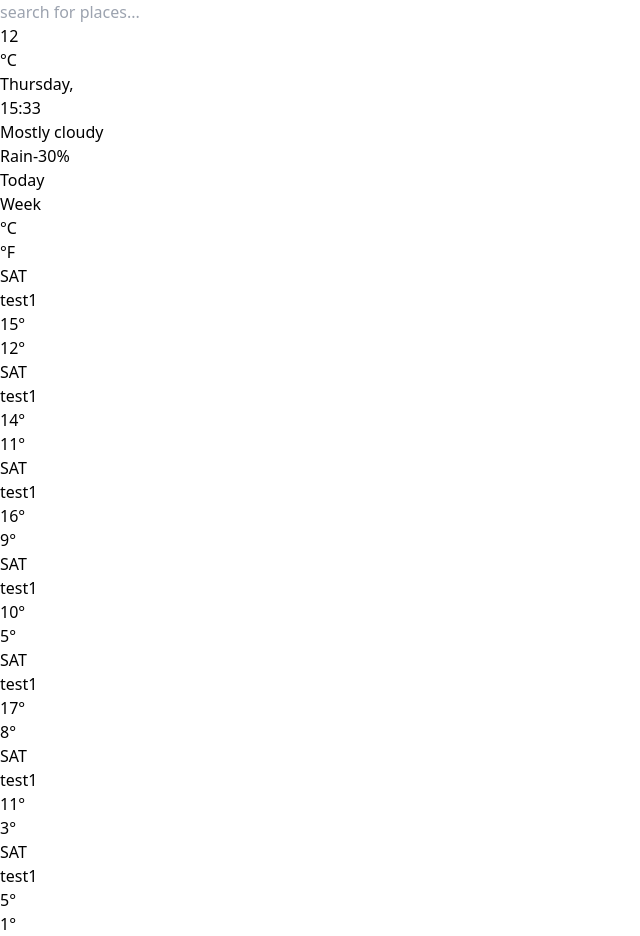
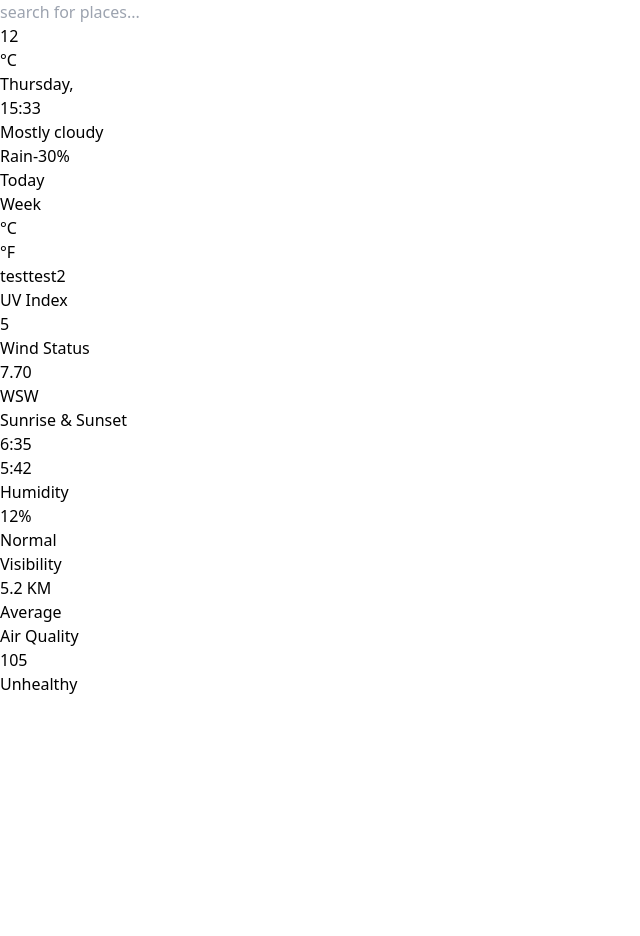
Before and after one commit to Elahehkeykhosravi/elaheh-proj, a React (Vite) app: page / in a window 1280 px wide. Shown: the whole page, without its empty margins (0-640 px from the left). After the commit the page ends 800 px from the top, so only its background shows below. Built offline with nearby package versions, Linux system fonts and the light colour scheme.

Commit message:
comming work done so far

```diff
--- a/package.json
+++ b/package.json
@@ -12,7 +12,9 @@
   "dependencies": {
     "@headlessui/react": "^1.7.18",
     "react": "^18.2.0",
-    "react-dom": "^18.2.0"
+    "react-dom": "^18.2.0",
+    "react-icons": "^5.2.1",
+    "react-router-dom": "^6.23.1"
   },
   "devDependencies": {
     "@types/react": "^18.2.66",
--- a/src/components/Mainpage.jsx
+++ b/src/components/Mainpage.jsx
@@ -1,18 +1,46 @@
-import React from 'react'
+import React, { useState } from 'react'
+
+
+
+
 
 const Mainpage = () => {
 
+    // let daysOfTheWeek = [];
 
-    const daysOfTheWeek = [
-        { day: "SAT", LowT: 12, HighT: 15, Text: 'test1' },
-        { day: "SAT", LowT: 11, HighT: 14, Text: 'test1' },
-        { day: "SAT", LowT: 9, HighT: 16, Text: 'test1' },
-        { day: "SAT", LowT: 5, HighT: 10, Text: 'test1' },
-        { day: "SAT", LowT: 8, HighT: 17, Text: 'test1' },
-        { day: "SAT", LowT: 3, HighT: 11, Text: 'test1' },
-        { day: "SAT", LowT: 1, HighT: 5, Text: 'test1' }
+    const [daysOfTheWeek, setDaysOfWeekNow] = useState([]);
+    const [highlights, setHilightsNow] = useState( [
+        { title: "UV Index", comment: "", payload: ["5"] },
+        { title: "Wind Status", comment: "WSW", payload: ["7.70"] },
+        { title: "Sunrise & Sunset", comment: "", payload: ["6:35", "5:42"] },
+        { title: "Humidity", comment: "Normal", payload: ["12%"] },
+        { title: "Visibility", comment: "Average", payload: ["5.2 KM"] },
+        { title: "Air Quality", comment: "Unhealthy", payload: ["105"] },
+    ]  );
 
-    ]
+
+
+
+    const eraseDaysOfWeek = () => {
+        setDaysOfWeekNow([])
+    }
+
+    const setDaysOfWeek = () => {
+        setDaysOfWeekNow(
+            [
+                { day: "Sun", LowT: 12, HighT: 15, Text: 'test1' },
+                { day: "Mon", LowT: 11, HighT: 14, Text: 'test1' },
+                { day: "Tue", LowT: 9, HighT: 16, Text: 'test1' },
+                { day: "Wed", LowT: 5, HighT: 10, Text: 'test1' },
+                { day: "Thu", LowT: 8, HighT: 17, Text: 'test1' },
+                { day: "Fri", LowT: 3, HighT: 11, Text: 'test1' },
+                { day: "Sat", LowT: 1, HighT: 5, Text: 'test1' }
+
+            ]
+        )
+    }
+
+
 
     return (
         <>
@@ -52,21 +80,25 @@ const Mainpage = () => {
                 </div>
 
                 <div className="border-2 border-green-500 p-6 grow">
+                    <button className="bg-black text-white font-bold m-1 p-1" onClick={eraseDaysOfWeek}>test</button>
+                    <button className="bg-black text-white font-bold m-1 p-1" onClick={setDaysOfWeek}>test2</button>
 
                     <div className="border-2 border-black px-0 py-0 h-full grid grid-cols-3 gap-16 grid-rows-2">
-                        <div className="border-2 border-red-500 p-2"></div>
-                        <div className="border-2 border-red-500 p-2"></div>
-                        <div className="border-2 border-red-500 p-2"></div>
-                    </div>
-                </div>
-            </div>
 
 
+                        {highlights.map((highlight) => (
+                            <div className="border-2 border-red-500 rounded-lg bg-white shadow-lg p-4 relative flex flex-col">
+                                <p className="border-b-2 border-blue-500 text-lg text-gray-400 text-semibold flex-none">{highlight.title}</p>
+                                {highlight.payload.map((data) => (
+                                    <p className='text-3xl tracking-tight leading-tight flex-grow'>{data}</p>
+                                ))}
+                                <p className='border-t-2 border-blue-500 text-lg text-black text-bold flex-grow' >{highlight.comment}</p>
 
+                            </div>
 
-
-
-        </>
+                        )
+                        )}
+                    </div>
 
 
 
@@ -74,7 +106,15 @@ const Mainpage = () => {
 
 
 
+
+
+
+                </div>
+            </div>
+
+        </>
     )
 
 }
+
 export default Mainpage
--- /dev/null
+++ b/src/components/login.jsx
@@ -0,0 +1,98 @@
+import React from 'react'
+
+const login = () => {
+  return (
+    <>
+    <h2 className="text-3xl font-bold mb-4">Login</h2>
+        <form className="max-w-sm">
+          <div className="mb-4">
+            <label className="block text-gray-700 text-sm font-bold mb-2" htmlFor="username">
+              Username
+            </label>
+            <input
+              className="shadow appearance-none border rounded w-full py-2 px-3 text-gray-700 leading-tight focus:outline-none focus:shadow-outline"
+              id="username"
+              type="text"
+              placeholder="Username"
+            />
+          </div>
+          <div className="mb-6">
+            <label className="block text-gray-700 text-sm font-bold mb-2" htmlFor="password">
+              Password
+            </label>
+            <input
+              className="shadow appearance-none border rounded w-full py-2 px-3 text-gray-700 mb-3 leading-tight focus:outline-none focus:shadow-outline"
+              id="password"
+              type="password"
+              placeholder="Password"
+            />
+          </div>
+          <div className="flex items-center justify-between">
+            <button
+              className="bg-blue-500 hover:bg-blue-700 text-white font-bold py-2 px-4 rounded focus:outline-none focus:shadow-outline"
+              type="button"
+            >
+              Sign In
+            </button>
+            <a className="inline-block align-baseline font-bold text-sm text-blue-500 hover:text-blue-800" href="#">
+              Forgot Password?
+            </a>
+          </div>
+        </form>
+
+      <div className="flex items-center h-screen ">
+      <div className="h-screen bg-yellow-400 basis-2/3 flex flex-col">
+        <h2 className="text-5xl font-bold mx-auto">Login</h2>
+        <h3 className="text-sm ml-8 mt-5 "> please enter your username and password
+        </h3>
+
+
+
+      </div>
+
+      <div className="basis-1/3 h-screen flex items-center">
+        <div className="m-auto border-2 size-80 p-5">
+          <div>
+            <h1 className="text-2xl font-bold">Welcome back!</h1>
+
+            <h2 className="text-base">Hello again</h2>
+          </div>
+
+          <div className="size-auto">
+            <label className="block text-gray-700 text-sm font-bold mb-2" htmlFor="username">username</label>
+            <input className="shadow appearance-non border rounded w-full py-2  px-3 text-gray-700 leading-tight focus:outline-none focus:shadow-outline"
+              id="username"
+              type="text"
+              placeholder="Username"
+            />
+
+
+            <div className="mb-6">
+              <label className="block text-gray-700 text-sm font-bold mb-2" htmlFor="password">password</label>
+              <input className="shadow appearance-none border rounded w-full py-2 px-3 text-gray-700 mb-3 leading-tight focus:outline-none focus:shadow-outline"
+              id="password"
+              type="password"
+              placeholder="Password"/>
+            </div>
+            <div className="flex items-ceter justify-between">
+            <button
+              className="bg-black hover:bg-yellow-400 text-white font-bold py-2 px-4 rounded focus:outline-none focus:shadow-outline "
+              type="button"
+              >
+              Sign In
+              </button>
+            <a className="font-bold text-sm text-black hover:text-yellow-400 border-2 py-2 px-4" href="#">
+              Forgot Password?
+            </a>
+            </div>
+          </div>
+        </div>
+      </div>
+    </div>
+
+
+    </>
+  )
+}
+
+export default login
```
Also changed, not shown: src/App.jsx (+5 -2 lines), src/components/test.js (added), 1 other file (tests, documents, lock files or other folders).
